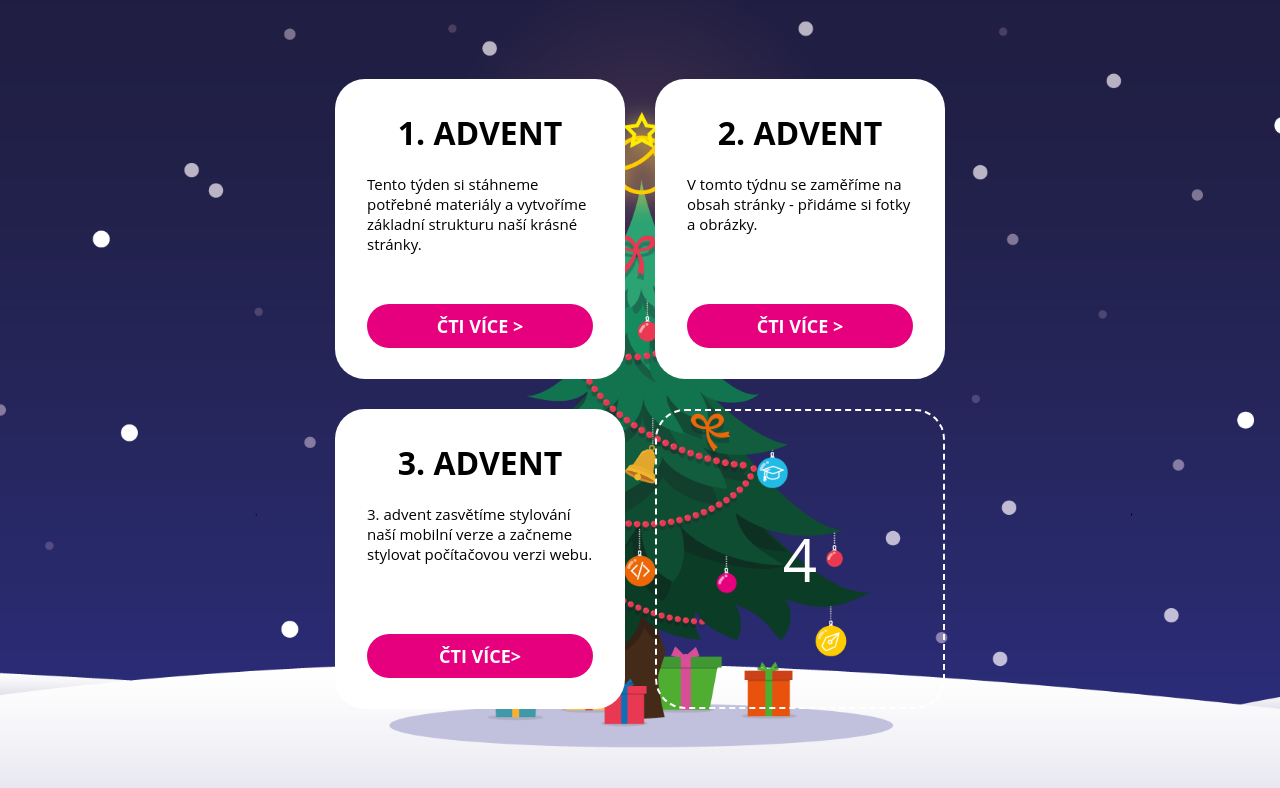
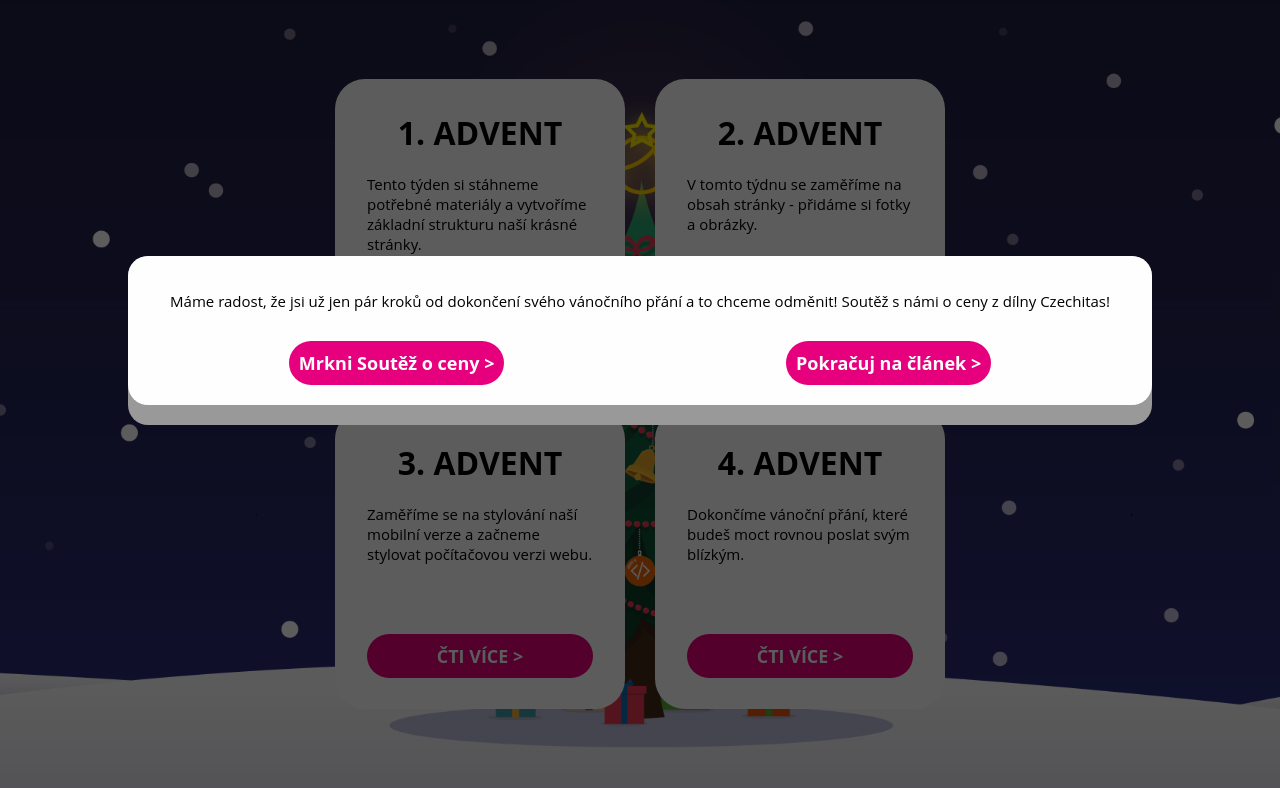
Before and after one commit to aellopos/Codemas-2020-landing-page, a plain HTML site: page index.html in a window 1280 px wide. Drawn offline with Linux system fonts and the light colour scheme.

Commit message:
Project update

```diff
--- a/index.html
+++ b/index.html
@@ -36,13 +36,19 @@
             <div class="advent-item-content">
                 <h2>3. ADVENT</h2>
                 <p>
-                    3. advent zasvětíme stylování naší mobilní verze a začneme stylovat počítačovou verzi webu.
+                    Zaměříme se na stylování naší mobilní verze a začneme stylovat počítačovou verzi webu.
                 </p>
-                <a href="#" id="advent-3">ČTI VÍCE></a>
+                <a href="#" id="advent-3">ČTI VÍCE ></a>
             </div>
         </div>
-        <div class="advent-item">
-            4
+        <div class="advent-item bg-color-white">
+            <div class="advent-item-content">
+                <h2>4. ADVENT</h2>
+                <p>
+                    Dokončíme vánoční přání, které budeš moct rovnou poslat svým blízkým.
+                </p>
+                <a href="#" id="advent-4">ČTI VÍCE ></a>
+            </div>
         </div>
     </section>
 
@@ -52,7 +58,7 @@
                 programování po datovou analytiku. Mrkni, jak se můžeš dál vzdělávat. </p>
             <div class="pop-up-buttons">
                 <a target="_blank"
-                    href="https://www.czechitas.cz/cs/kalendar-akci#stav-checkbox-dropdown:pathGroup=.registraceOtevrena|views:view=jplist-list-view">Mrkni
+                    href="https://www.czechitas.cz/cs/kalendar-akci?utm_source=web&utm_medium=organic&utm_campaign=Codemas_3#stav-checkbox-dropdown:pathGroup=.registraceOtevrena%7Cviews:view=jplist-list-view">Mrkni
                     na naše kurzy
                     ></a>
                 <a target="_blank"
@@ -63,19 +69,43 @@
         </div>
     </div>
 
+    <div class="pop-up pop-up-hidden" id="pop-up-4">
+        <div class="pop-up-content">
+            <p>Máme radost, že jsi už jen pár kroků od dokončení svého vánočního přání a to chceme odměnit! Soutěž s námi o ceny z dílny Czechitas!</p>
+            <div class="pop-up-buttons">
+                <a target="_blank"
+                    href="https://docs.google.com/forms/d/e/1FAIpQLSd5KMNnbNrBaFfwecrCUu6Y_ERj_Wv50EoDCwSwAz-YmWkTxw/viewform?usp=sf_link">Mrkni
+                    Soutěž o ceny ></a>
+                <a target="_blank"
+                    href="https://www.czechitas.cz/cs/co-delame/chci-se-ucit-online/kurzy/codemas2020/4-advent">
+                    Pokračuj na článek ></a>
+            </div>
+        </div>
+    </div>
+
     <script>
         let popUp3 = document.querySelector("#pop-up-3");
         let advent3 = document.querySelector("#advent-3");
         advent3.addEventListener("click", ShowPopUp3);
+        let popUp4 = document.querySelector("#pop-up-4");
+        let advent4 = document.querySelector("#advent-4");
+        advent4.addEventListener("click", ShowPopUp4);
 
         function ShowPopUp3() {
             popUp3.style.display = "block";
+        }
+
+        function ShowPopUp4() {
+            popUp4.style.display = "block";
         }
 
         window.onclick = function (event) {
             if (event.target == popUp3) {
                 popUp3.style.display = "none";
             }
+            if (event.target == popUp4) {
+                popUp4.style.display = "none";
+            }
         }
     </script>
 </body>
--- a/style.css
+++ b/style.css
@@ -82,14 +82,6 @@ a:hover {
     background-color: white;
 }
 
-.pop-up-hidden {
-    display: none;
-}
-
-.pop-up-active {
-    display: block;
-}
-
 .pop-up {
   position: fixed;
   z-index: 999;
```
